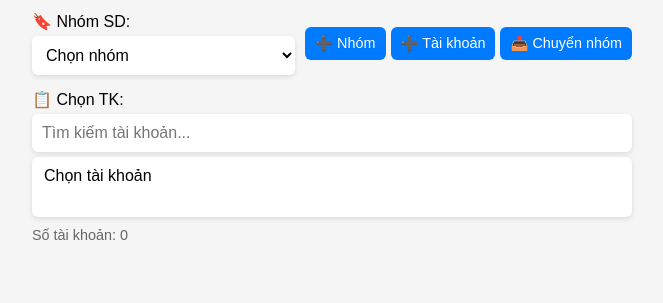
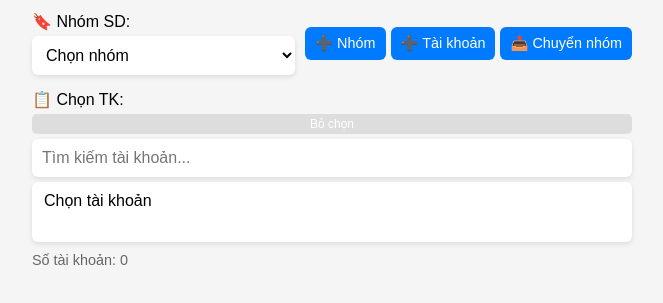
Before and after one commit to manhmacnara/video-list, a plain HTML site: page index.html in a window 1280 px wide. Shown: the part 41-344 px from the top of the page, without its empty margins (308-971 px from the left). Drawn offline with Linux system fonts and the light colour scheme; no server answers.

Commit message:
Update index.html

```diff
--- a/index.html
+++ b/index.html
@@ -248,10 +248,12 @@
     <div class="select-group">
       <div class="select-wrapper">
         <label for="accountSelect">📋 Chọn TK:</label>
+		<button onclick="deselectAllAccounts()" style="font-size: 0.75rem; padding: 3px 6px; border-radius: 5px; background: #ddd; border: none; cursor: pointer;">Bỏ chọn</button>
         <input type="text" id="accountSearch" placeholder="Tìm kiếm tài khoản..." oninput="filterAccounts()">
         <select id="accountSelect" multiple onchange="changeAccount()">
           <option value="">Chọn tài khoản</option>
         </select>
+
         <p id="accountCount" style="margin-top: 5px; color: #666; font-size: 0.9rem;">Số tài khoản: 0</p>
       </div>
     </div>
@@ -1016,6 +1018,14 @@
         });
       }
     }
+	function deselectAllAccounts() {
+	  const select = document.getElementById("accountSelect");
+	  for (let i = 0; i < select.options.length; i++) {
+		select.options[i].selected = false;
+	  }
+	  showToast("Đã bỏ chọn tất cả tài khoản");
+	}
+
 
     loadGroups();
   </script>
```
